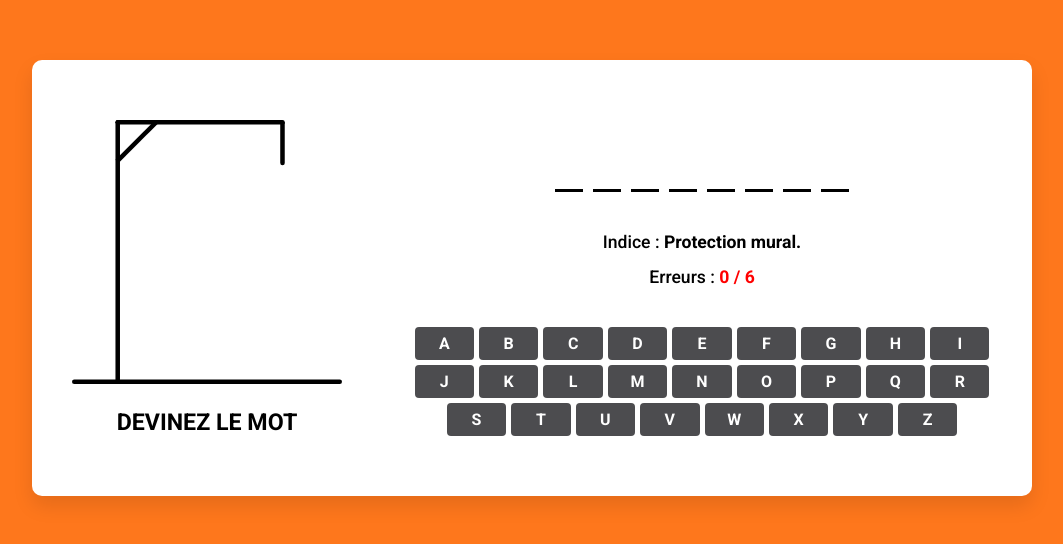
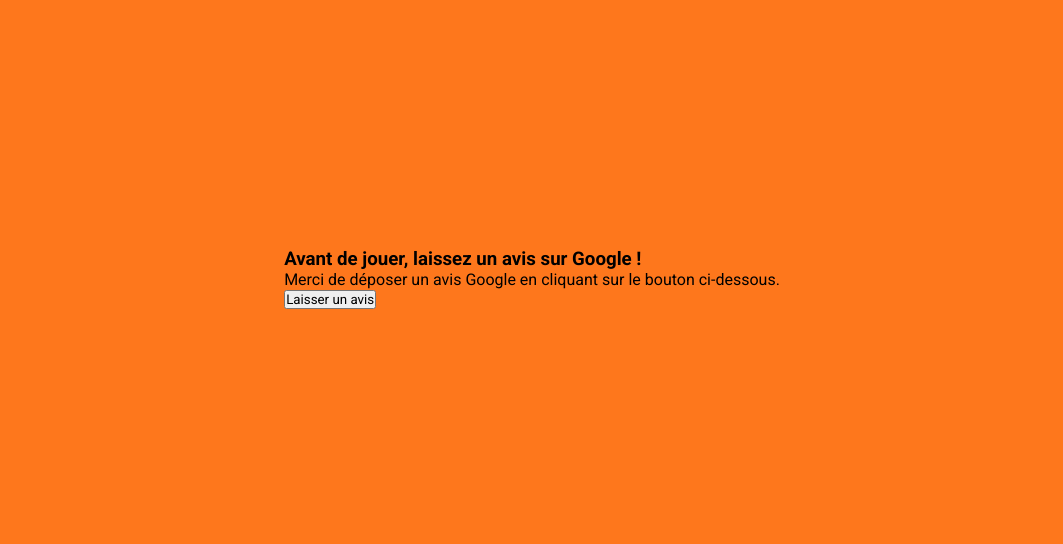
Before and after one commit to AvivaCuisinesCagnes/Le-jeu-du-pendu, a plain HTML site: page index.html in a window 1280 px wide. Shown: the part 122-666 px from the top of the page, without its empty margins (108-1171 px from the left). Drawn offline with Linux system fonts and the light colour scheme.

Commit message:
Update index.html

```diff
--- a/index.html
+++ b/index.html
@@ -3,12 +3,38 @@
 <head>
     <meta charset="UTF-8">
     <meta name="viewport" content="width=device-width, initial-scale=1.0">
-    <title>Le Jeu du pendu | Aviva Cuisines Cagnes-sur-mer</title>
+    <title>Hangman Game avec Avis Google</title>
     <link rel="stylesheet" href="style.css">
     <script src="scripts/word-list.js" defer></script>
     <script src="scripts/script.js" defer></script>
+    <script src="scripts/review-modal.js" defer></script>
 </head>
 <body>
+
+
+    <div class="google-review-modal" id="googleReviewModal">
+        <div class="modal-content">
+            <h3>Avant de jouer, laissez un avis sur Google !</h3>
+            <p>Merci de déposer un avis Google en cliquant sur le bouton ci-dessous.</p>
+            <button id="reviewBtn">Laisser un avis</button>
+        </div>
+    </div>
+
+
+    <div class="container" id="gameContainer" style="display: none;">
+        <div class="hangman-box">
+            <img src="#" draggable="false" alt="hangman-img">
+
+        </div>
+        <div class="game-box">
+            <ul class="word-display"></ul>
+            <h4 class="hint-text">Indice : <b></b></h4>
+            <h4 class="guesses-text">Erreurs : <b></b></h4>
+            <div class="keyboard"></div>
+        </div>
+    </div>
+
+
     <div class="game-modal">
         <div class="content">
             <img src="#" alt="gif">
@@ -17,17 +43,6 @@
             <button class="play-again">Rejouer</button>
         </div>
     </div>
-    <div class="container">
-        <div class="hangman-box">
-            <img src="#" draggable="false" alt="hangman-img">
-            <h1>Devinez le mot</h1>
-        </div>
-        <div class="game-box">
-            <ul class="word-display"></ul>
-            <h4 class="hint-text">Indice : <b></b></h4>
-            <h4 class="guesses-text">Erreurs : <b></b></h4>
-            <div class="keyboard"></div>
-        </div>
-    </div>
+
 </body>
 </html>
```
